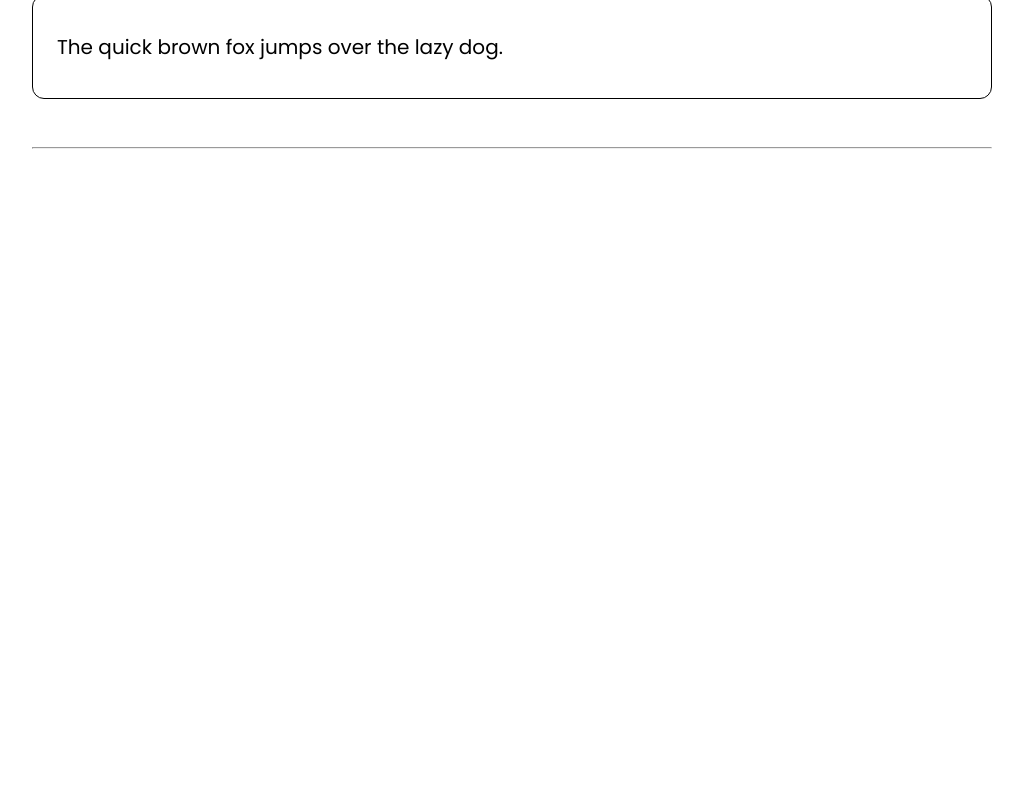
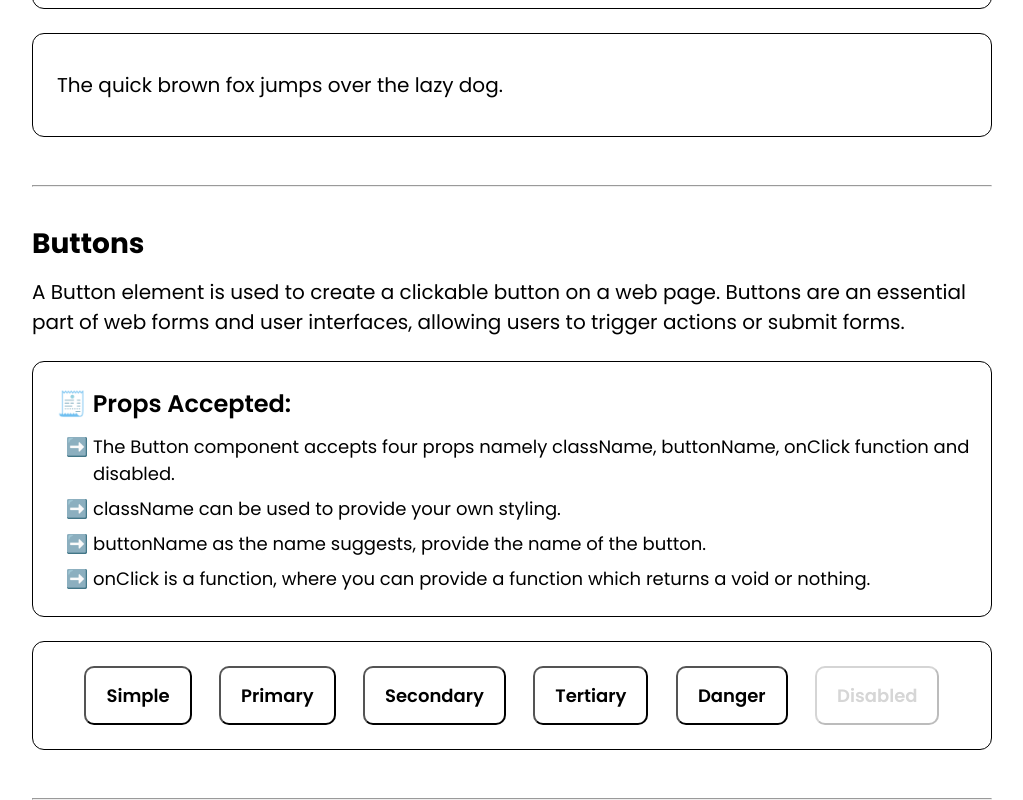
Before and after one commit to yadavrashindra5/react-components, a React (Vite) app: page / in a window 1280 px wide. Shown: the part 1427-2227 px from the top of the page, without its empty margins (128-1151 px from the left). Before the commit the page ends 1576 px from the top, so only its background shows below. Built offline with nearby package versions, Linux system fonts and the light colour scheme.

Commit message:
added Primary Buttons

```diff
--- /dev/null
+++ b/src/components/Button/button.module.css
@@ -0,0 +1,25 @@
+.button {
+  padding: 1.4rem 2rem;
+  font-size: 1.8rem;
+  border-radius: 1rem;
+  cursor: pointer;
+  font-family: poppins-semi-bold;
+  background-color: #fff;
+}
+
+.button:hover {
+  transition: 300ms;
+  background-color: #595959;
+  box-shadow: 6px 6px 2px 1px rgba(59, 59, 59, 0.2);
+  color: #fff;
+}
+
+.button:disabled {
+  cursor: default;
+  box-shadow: none;
+  color: #d6d6d6;
+}
+
+.button:disabled:hover {
+  background-color: #fff;
+}
--- /dev/null
+++ b/src/components/Button/button.tsx
@@ -0,0 +1,26 @@
+import styles from "./button.module.css";
+
+export interface IButton {
+  className?: string;
+  buttonName: string;
+  onClick?: () => void;
+  disabled?: boolean;
+}
+
+export default function Button({
+  className = "",
+  buttonName,
+  onClick,
+  disabled = false,
+}: IButton) {
+  return (
+    <button
+      type="button"
+      className={styles.button + " " + className}
+      onClick={onClick}
+      disabled={disabled}
+    >
+      {buttonName}
+    </button>
+  );
+}
--- a/src/components/CodeLists/codeLists.tsx
+++ b/src/components/CodeLists/codeLists.tsx
@@ -1,9 +1,9 @@
 import styles from "./codeLists.module.css";
 
-export default function CodeLists({ textArr }: { textArr: string[] }) {
+export default function CodeLists({ textArr }: { textArr?: string[] }) {
   return (
     <ul className={styles.code_lists}>
-      {textArr.map((text, index) => {
+      {textArr?.map((text, index) => {
         return <li key={index}>{text}</li>;
       })}
     </ul>
--- /dev/null
+++ b/src/components/Modal/modal.module.css
@@ -0,0 +1,3 @@
+.modal_button {
+
+}
--- a/src/index.css
+++ b/src/index.css
@@ -91,6 +91,20 @@
   /* Set the base font size to 10px (62.5% of 16px) */
   /* font-size: 1.6rem;  Equivalent to 16px (1.6 * 10px) */
   font-size: 62.5%;
+  --primary-color: #4da1ff;
+  --secondary-color: #00dfa2;
+  --tertiary-color: #faef9b;
+  --danger-color: #ff0060;
+
+  /* button color */
+  --primary-button-color: var(--primary-color);
+  --primary-button-color-on-hover: #3e81cc;
+  --secondary-button-color: var(--secondary-color);
+  --secondary-button-color-on-hover: #00b282;
+  --tertiary-button-color: var(--tertiary-color);
+  --tertiary-button-color-on-hover: #c8bf7c;
+  --danger-button-color: var(--danger-color);
+  --danger-button-color-on-hover: #cc004d;
 }
 
 p {
--- a/src/page/homepage.tsx
+++ b/src/page/homepage.tsx
@@ -1,15 +1,17 @@
+import React from "react";
 import Container from "../components/Container/container";
 import Heading, { THeading } from "../components/Heading/heading";
 import Text from "../components/Text/text";
 import ComponentsView from "../sections/componentsView/componentsView";
 import HeroSection from "../sections/homepage/heroSection";
+import ButtonSection from "../sections/ButtonSection/buttonSection";
 
 type THomePageComponentType = {
   id: number;
   heading: string;
   subHeading: string[];
-  propsAccepted: string[];
-  children: React.ReactNode | React.ReactNode[];
+  propsAccepted?: string[];
+  children: React.ReactNode;
 };
 
 export default function Homepage() {
@@ -53,6 +55,20 @@ export default function Homepage() {
       ],
       children: <Text text="The quick brown fox jumps over the lazy dog." />,
     },
+    {
+      id: 3,
+      heading: "Buttons",
+      subHeading: [
+        "A Button element is used to create a clickable button on a web page. Buttons are an essential part of web forms and user interfaces, allowing users to trigger actions or submit forms. ",
+      ],
+      propsAccepted: [
+        "The Button component accepts four props namely className, buttonName, onClick function and disabled.",
+        "className can be used to provide your own styling.",
+        "buttonName as the name suggests, provide the name of the button.",
+        "onClick is a function, where you can provide a function which returns a void or nothing.",
+      ],
+      children: <ButtonSection />,
+    },
   ];
 
   return (
@@ -62,16 +78,17 @@ export default function Homepage() {
         <hr />
         {homePageComponentArr.map((homePageComponent) => {
           return (
-            <ComponentsView
-              key={homePageComponent.id}
-              heading={homePageComponent.heading}
-              subHeading={homePageComponent.subHeading}
-              propsAccepted={homePageComponent.propsAccepted}
-              children={homePageComponent.children}
-            />
+            <React.Fragment key={homePageComponent.id}>
+              <ComponentsView
+                heading={homePageComponent.heading}
+                subHeading={homePageComponent.subHeading}
+                propsAccepted={homePageComponent?.propsAccepted}
+                children={homePageComponent.children}
+              />
+              <hr />
+            </React.Fragment>
           );
         })}
-        <hr />
       </section>
     </Container>
   );
--- /dev/null
+++ b/src/sections/ButtonSection/buttonSection.module.css
@@ -0,0 +1,40 @@
+.button_section {
+  display: flex;
+  justify-content: space-evenly;
+}
+
+.primary {
+  background-color: var(--primary-button-color);
+}
+
+.primary:hover {
+  box-shadow: 6px 6px 2px 1px #0079ff60;
+  background-color: var(--primary-button-color-on-hover);
+}
+
+.secondary {
+  background-color: var(--secondary-button-color);
+}
+
+.secondary:hover {
+  box-shadow: 6px 6px 2px 1px #00b28240;
+  background-color: var(--secondary-button-color-on-hover);
+}
+
+.tertiary {
+  background-color: var(--tertiary-button-color);
+}
+
+.tertiary:hover {
+  box-shadow: 6px 6px 2px 1px #c8bf7c60;
+  background-color: var(--tertiary-button-color-on-hover);
+}
+
+.danger {
+  background-color: var(--danger-button-color);
+}
+
+.danger:hover {
+  box-shadow: 6px 6px 2px 1px #cc004d40;
+  background-color: var(--danger-button-color-on-hover);
+}
--- /dev/null
+++ b/src/sections/ButtonSection/buttonSection.tsx
@@ -0,0 +1,54 @@
+import styles from "./buttonSection.module.css";
+
+import Button, { IButton } from "../../components/Button/button";
+import Box from "../../components/Box/box";
+
+export default function ButtonSection() {
+  const buttonTypes: IButton[] = [
+    {
+      buttonName: "Simple",
+      className: "",
+      disabled: false,
+    },
+    {
+      buttonName: "Primary",
+      className: styles.primary,
+      disabled: false,
+    },
+    {
+      buttonName: "Secondary",
+      className: styles.secondary,
+      disabled: false,
+    },
+    {
+      buttonName: "Tertiary",
+      className: styles.tertiary,
+      disabled: false,
+    },
+    {
+      buttonName: "Danger",
+      className: styles.danger,
+      disabled: false,
+    },
+    {
+      buttonName: "Disabled",
+      className: "disabled",
+      disabled: true,
+    },
+  ];
+
+  return (
+    <section className={styles.button_section}>
+      {buttonTypes.map((button) => {
+        return (
+          <Button
+            key={button.buttonName}
+            buttonName={button.buttonName}
+            className={button.className}
+            disabled={button.disabled}
+          />
+        );
+      })}
+    </section>
+  );
+}
--- a/src/sections/componentsView/componentsView.tsx
+++ b/src/sections/componentsView/componentsView.tsx
@@ -8,7 +8,7 @@ import CodeLists from "../../components/CodeLists/codeLists";
 interface IComponentsView {
   heading: string;
   subHeading: string[];
-  propsAccepted: string[];
+  propsAccepted?: string[];
   children?: React.ReactNode;
 }
 
--- a/src/sections/homepage/heroSection.tsx
+++ b/src/sections/homepage/heroSection.tsx
@@ -12,11 +12,7 @@ export default function HeroSection() {
         // fontSize="36px"
         className={styles.home_heading}
       />
-      <Text
-        text="A Simple Component Library built with React and CSS to create some personal projects."
-        fontSize="20px"
-        marginBottom="64px"
-      />
+      <Text text="A Simple Component Library built with React and CSS to create some personal projects." />
     </>
   );
 }
```
Also changed, not shown: src/components/Modal/modal.tsx (added, +35 -0 lines), src/components/Navbar/navbar.tsx (line endings or trailing spaces).
